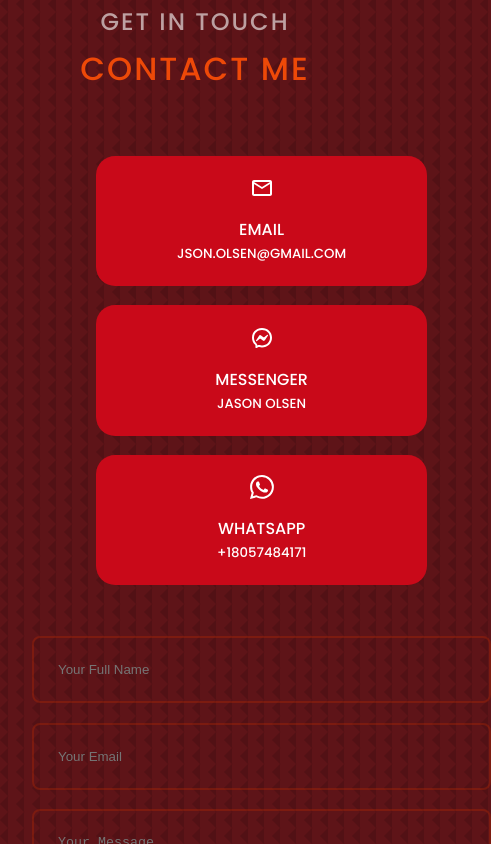
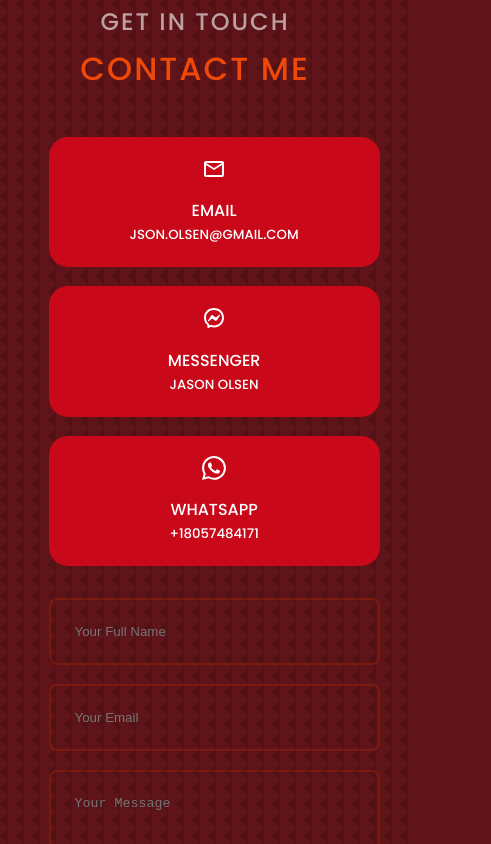
Before and after one commit to jaolsen7/json-portfolio, a React (Create React App) app: page / in a window 390 px wide. Shown: the part 4820-5664 px from the top of the page, 491 px wide, since content can reach past the window. Built offline with nearby package versions, Linux system fonts and the light colour scheme.

Commit message:
contact mobile styling fix

```diff
--- a/src/components/Contact/contact.scss
+++ b/src/components/Contact/contact.scss
@@ -11,19 +11,12 @@
         grid-template-columns: 1fr;
         gap: 2rem;
     }
-    @include breakpoint($sm) {
-        @include container($sm);
-    }
+
 
     &__options {
         display: flex;
         flex-direction: column;
         gap: 1.2rem;
-        @include breakpoint($lg) {
-            padding: 1.2rem 4rem;
-            margin-left: auto;
-            margin-right: auto;
-        }
     }
 
     &__option {
```
